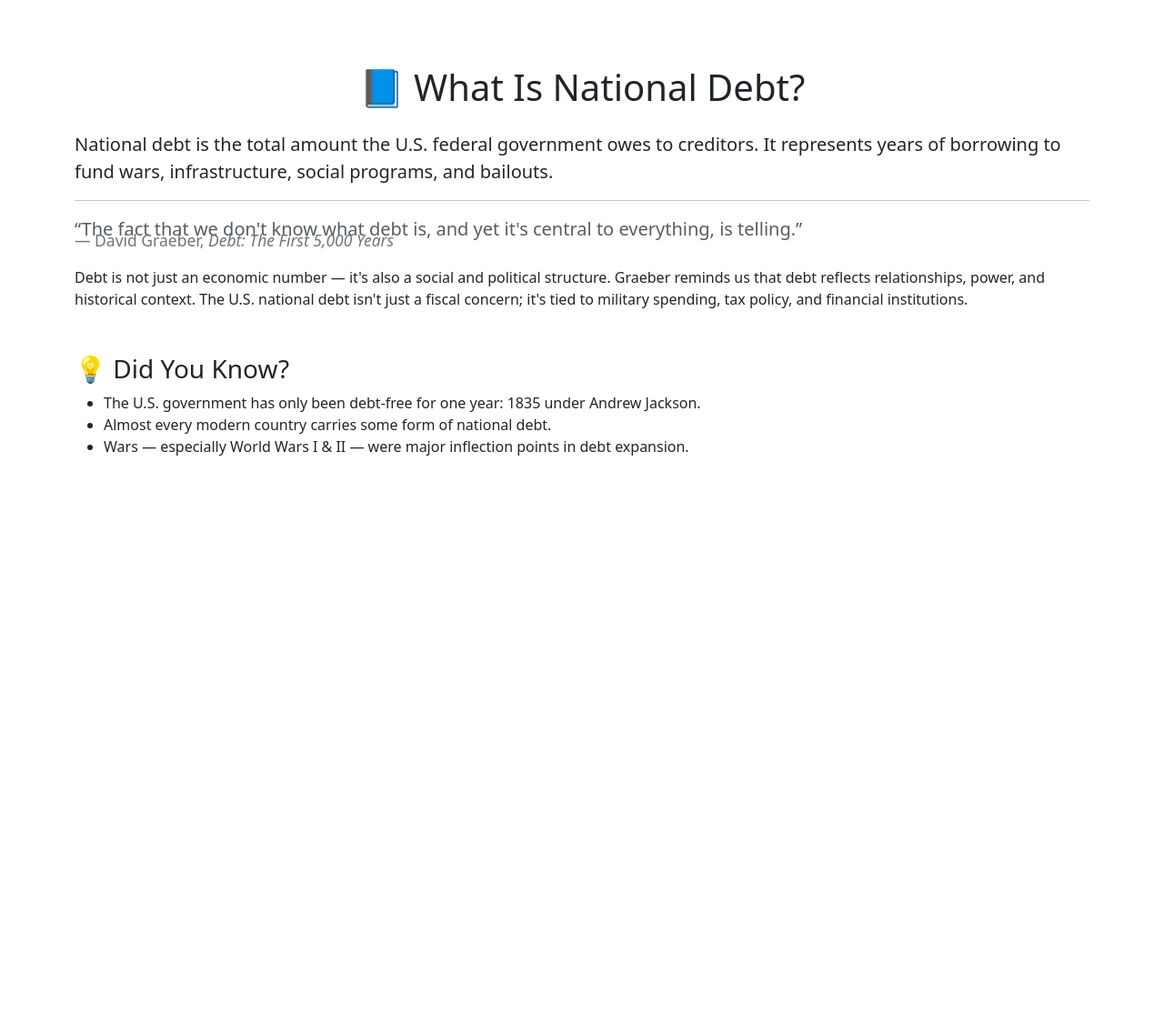
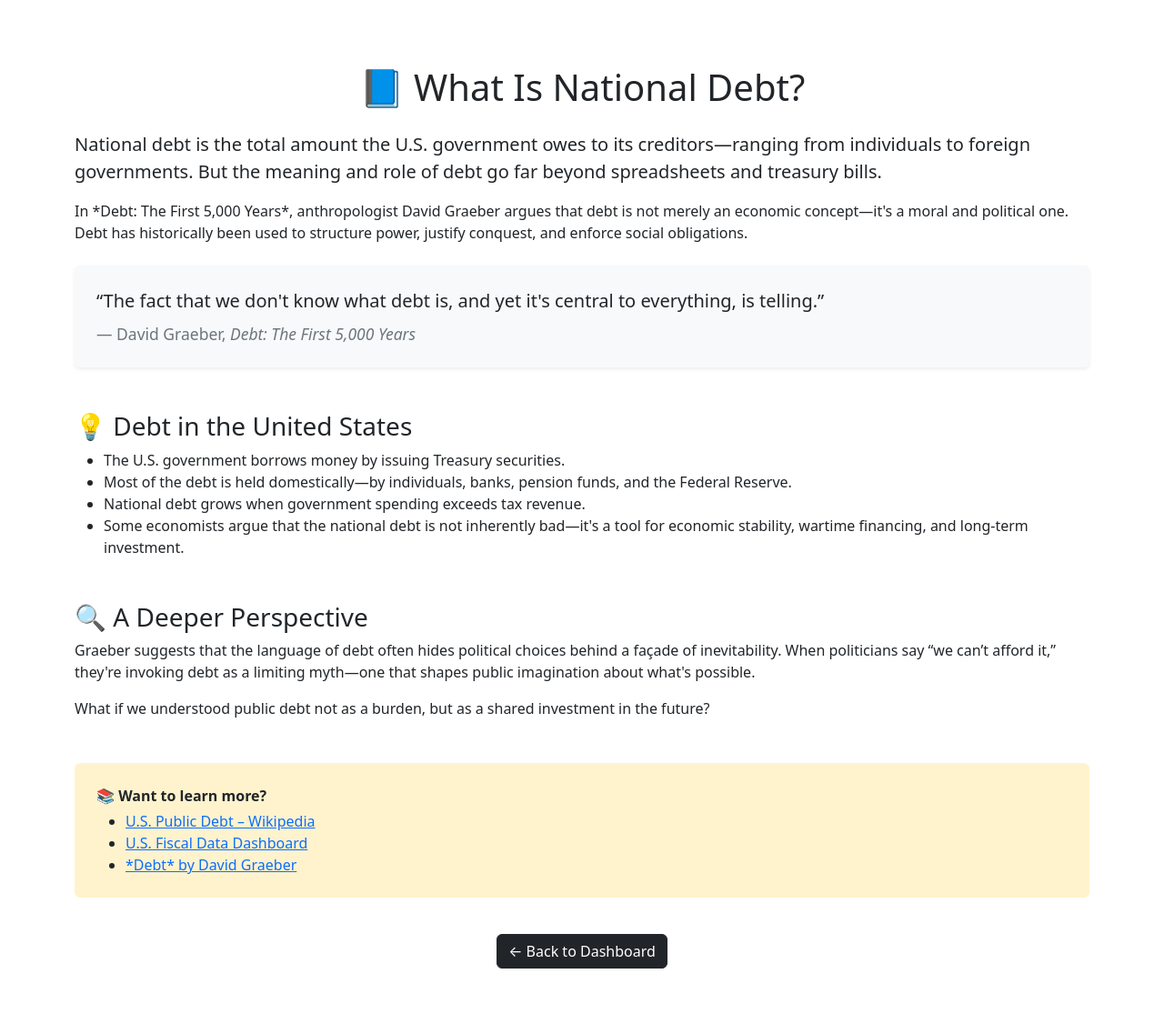
Before and after one commit to philtrachtenberg3/us_government_debt, a Flask app: page /info-page in a window 1280 px wide. Shown: the part 80-1217 px from the top of the page at 91% size. Before the commit the page ends 581 px from the top, so only its background shows below. Run offline with Flask 3, Linux system fonts and the light colour scheme.

Commit message:
updated what is national debt page

```diff
--- a/templates/info-page.html
+++ b/templates/info-page.html
@@ -1,30 +1,54 @@
 {% extends "base.html" %}
+
+{% block title %}What Is National Debt?{% endblock %}
 
 {% block content %}
 <div class="container py-5">
-  <h1 class="mb-4 text-center">📘 What Is National Debt?</h1>
+  <h1 class="text-center mb-4">📘 What Is National Debt?</h1>
 
-  <p class="lead">
-    National debt is the total amount the U.S. federal government owes to creditors. It represents years of borrowing to fund wars, infrastructure, social programs, and bailouts.
+  <div class="mb-4">
+    <p class="lead">
+      National debt is the total amount the U.S. government owes to its creditors—ranging from individuals to foreign governments. But the meaning and role of debt go far beyond spreadsheets and treasury bills.
+    </p>
+    <p>
+      In *Debt: The First 5,000 Years*, anthropologist David Graeber argues that debt is not merely an economic concept—it's a moral and political one. Debt has historically been used to structure power, justify conquest, and enforce social obligations.
+    </p>
+  </div>
+
+  <div class="bg-light p-4 rounded shadow-sm mb-4">
+    <blockquote class="blockquote mb-0">
+      “The fact that we don't know what debt is, and yet it's central to everything, is telling.”
+      <footer class="blockquote-footer mt-2">David Graeber, <cite title="Debt: The First 5,000 Years">Debt: The First 5,000 Years</cite></footer>
+    </blockquote>
+  </div>
+
+  <h3 class="mt-5">💡 Debt in the United States</h3>
+  <ul>
+    <li>The U.S. government borrows money by issuing Treasury securities.</li>
+    <li>Most of the debt is held domestically—by individuals, banks, pension funds, and the Federal Reserve.</li>
+    <li>National debt grows when government spending exceeds tax revenue.</li>
+    <li>Some economists argue that the national debt is not inherently bad—it's a tool for economic stability, wartime financing, and long-term investment.</li>
+  </ul>
+
+  <h3 class="mt-5">🔍 A Deeper Perspective</h3>
+  <p>
+    Graeber suggests that the language of debt often hides political choices behind a façade of inevitability. When politicians say “we can’t afford it,” they're invoking debt as a limiting myth—one that shapes public imagination about what's possible.
+  </p>
+  <p>
+    What if we understood public debt not as a burden, but as a shared investment in the future?
   </p>
 
-  <hr>
+  <div class="bg-warning-subtle p-4 rounded mt-5">
+    <p class="mb-1"><strong>📚 Want to learn more?</strong></p>
+    <ul class="mb-0">
+      <li><a href="https://en.wikipedia.org/wiki/United_States_public_debt" target="_blank">U.S. Public Debt – Wikipedia</a></li>
+      <li><a href="https://fiscaldata.treasury.gov/" target="_blank">U.S. Fiscal Data Dashboard</a></li>
+      <li><a href="https://bookshop.org/p/books/debt-updated-and-expanded-the-first-5-000-years-david-graeber/18210445" target="_blank">*Debt* by David Graeber</a></li>
+    </ul>
+  </div>
 
-  <blockquote class="blockquote text-muted">
-    “The fact that we don't know what debt is, and yet it's central to everything, is telling.”
-    <footer class="blockquote-footer">David Graeber, <cite title="Debt: The First 5,000 Years">Debt: The First 5,000 Years</cite></footer>
-  </blockquote>
-
-  <p>
-    Debt is not just an economic number — it's also a social and political structure. Graeber reminds us that debt reflects relationships, power, and historical context. The U.S. national debt isn't just a fiscal concern; it's tied to military spending, tax policy, and financial institutions.
-  </p>
-
-  <h3 class="mt-5">💡 Did You Know?</h3>
-  <ul>
-    <li>The U.S. government has only been debt-free for one year: 1835 under Andrew Jackson.</li>
-    <li>Almost every modern country carries some form of national debt.</li>
-    <li>Wars — especially World Wars I & II — were major inflection points in debt expansion.</li>
-  </ul>
-
+  <div class="mt-4 text-center">
+    <a href="/" class="btn btn-dark mt-3">← Back to Dashboard</a>
+  </div>
 </div>
 {% endblock %}
```
